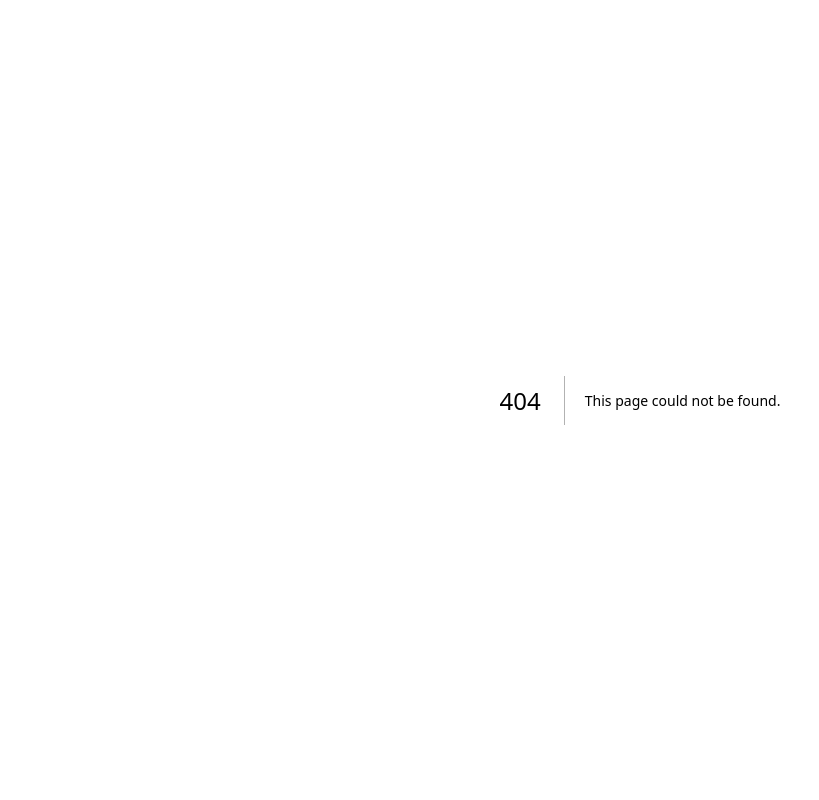
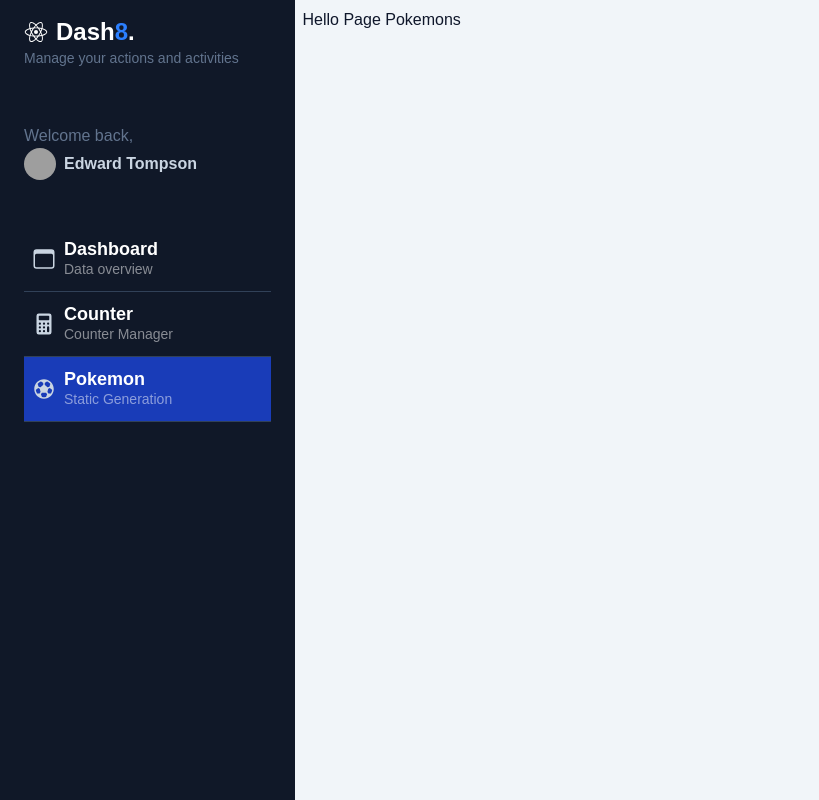
Before and after one commit to moive/my-dash-h-moi, a Next.js app: page /dashboard/pokemons in a window 1280 px wide. Before the commit this address had no page. Shown: the whole page, without its empty margins (0-819 px from the left). Built offline with nearby package versions, Linux system fonts and the light colour scheme; grey boxes are pictures that could not be loaded.

Commit message:
add menu item pokemon

```diff
--- a/src/app/components/Sidebar.tsx
+++ b/src/app/components/Sidebar.tsx
@@ -1,5 +1,5 @@
 import Image from "next/image";
-import { IoBrowsersOutline, IoCalculator, IoLogoReact } from "react-icons/io5";
+import { IoBrowsersOutline, IoCalculator, IoFootball, IoLogoReact } from "react-icons/io5";
 import { SidebarMenuItem } from "./SidebarMenuItem";
 import { MenuItems } from "../interfaces/global";
 
@@ -15,6 +15,12 @@
     icon: <IoCalculator size={24} />,
     title: "Counter",
     subTitle: "Counter Manager",
+  },
+  {
+    path: "/dashboard/pokemons",
+    icon: <IoFootball size={24} />,
+    title: "Pokemon",
+    subTitle: "Static Generation",
   },
 ];
 
--- /dev/null
+++ b/src/app/dashboard/pokemons/page.tsx
@@ -0,0 +1,7 @@
+export default function PokemonsPage() {
+  return (
+    <div>
+      <h1>Hello Page Pokemons</h1>
+    </div>
+  );
+}
```
